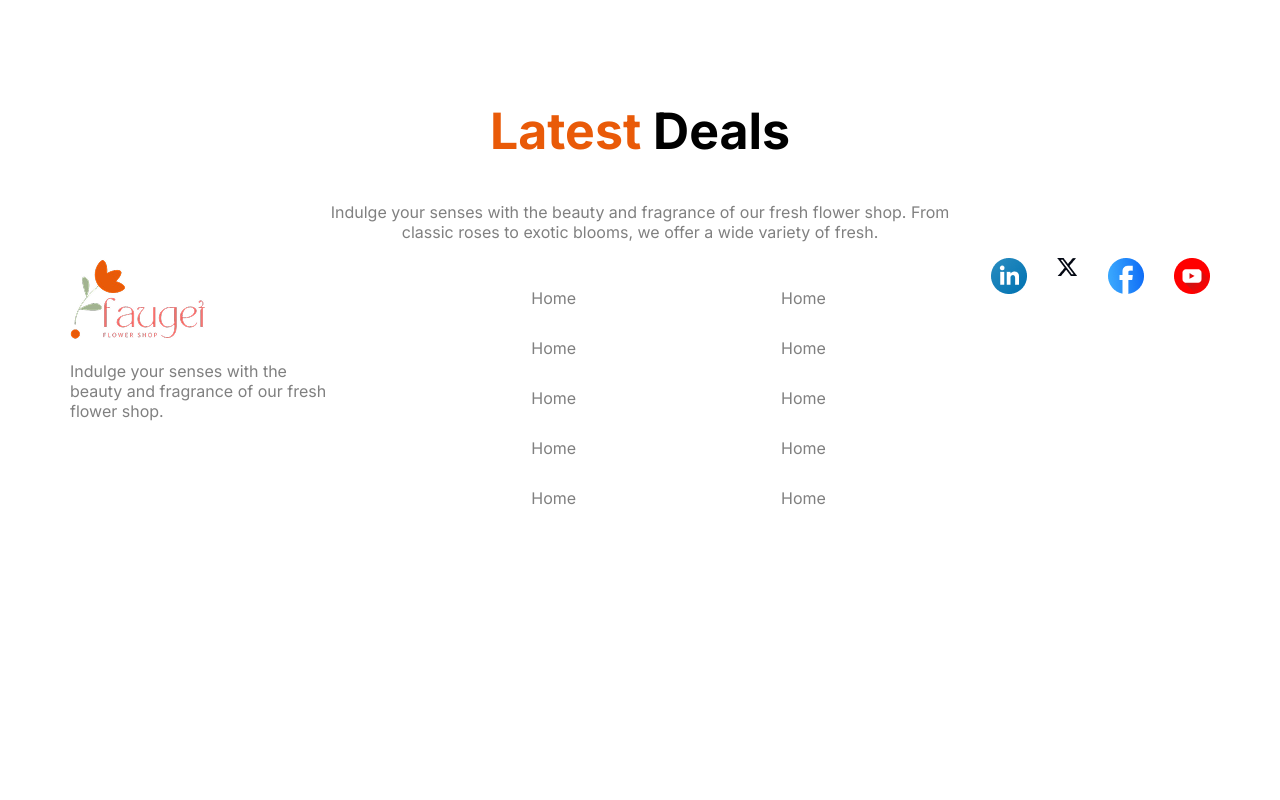
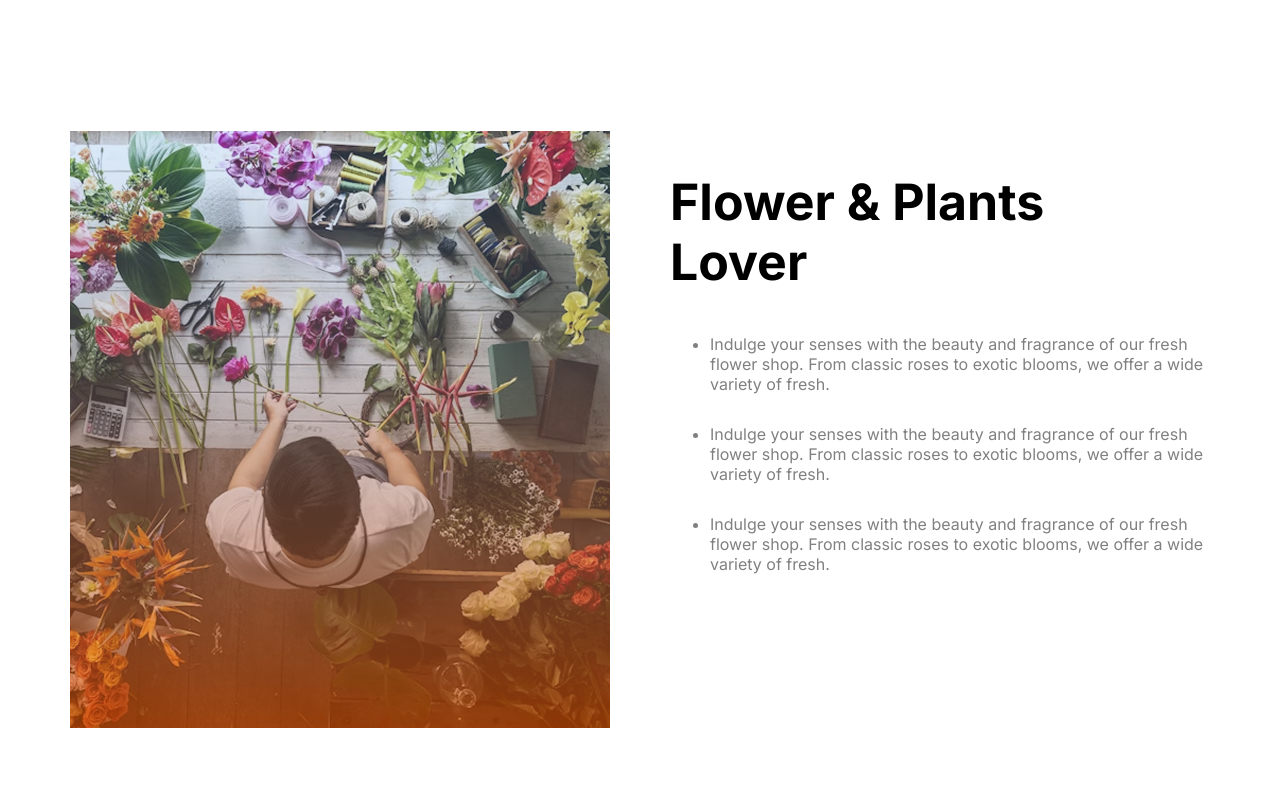
Before and after one commit to jakir41/flowers-faugei, a plain HTML site: page index.html in a window 1280 px wide. Shown: the part 1960-2760 px from the top of the page. Before the commit the page ends 2484 px from the top, so only its background shows below. Drawn offline with Linux system fonts and the light colour scheme.

Commit message:
flower join section done

```diff
--- a/index.html
+++ b/index.html
@@ -99,14 +99,37 @@
                 </div>
             </div>
         </section>
+        <section>
+            <div class="flower-lover-container">
+                <div>
+                    <img src="./assets/flower-store.png" alt="">
+                </div>
+                <div class="flower-text-container">
+                    <h2>
+                        Flower & Plants <br> Lover
+                    </h2>
+                    <ul>
+                        <li>
+                            Indulge your senses with the beauty and  fragrance of our fresh flower shop. From classic  roses to exotic blooms, we offer a wide variety  of fresh.
+
+                        </li>
+                        <li>
+                            Indulge your senses with the beauty and fragrance of our fresh flower shop. From classic roses to exotic blooms, we offer a wide variety of fresh.
+                        </li>
+                        <li>
+                            Indulge your senses with the beauty and fragrance of our fresh flower shop. From classic roses to exotic blooms, we offer a wide variety of fresh.
+                        </li>
+                    </ul>
+                </div>
+            </div>
+        </section>
         <!-- latest section -->
         <section>
             <div class="plan-text">
             <h1><span class="banner-title">Latest </span> Deals</h1>
             <p>Indulge your senses with the beauty and fragrance of our fresh flower shop. From <br> classic roses to exotic blooms, we offer a wide variety of fresh.</p>
         </div>
-
-        <!-- <div class="images-container">
+        <div class="images-container">
             <div class="img-left">
                 <div class="img-container">
                     <img src="./assets/deal-bloom.png" alt="">
@@ -124,11 +147,9 @@
             </div>
             <div class="img-rigth">
                 <img src="./assets/deal-zabo.png" alt="">
-                <p class="text">25% Off | Zabo Plant</p>
             </div>
-        </div> -->
+        </div>
         </section>
-
     </main>
     <footer class="container">
         <div class="main-footer">
@@ -139,19 +160,19 @@
             <div>
                 <ul class="footer-link">
                     <li><a href="">Home</a></li>
-                    <li><a href="">Home</a></li>
-                    <li><a href="">Home</a></li>
-                    <li><a href="">Home</a></li>
-                    <li><a href="">Home</a></li>
+                    <li><a href="">About Us</a></li>
+                    <li><a href="">Blog</a></li>
+                    <li><a href="">FAQ</a></li>
+                    <li><a href="">Contact Us</a></li>
                 </ul>
             </div>
             <div>
                 <ul class="footer-link">
+                    <li><a href="">Features</a></li>
+                    <li><a href="">Pricing</a></li>
+                    <li><a href="">Privacy policy</a></li>
                     <li><a href="">Home</a></li>
-                    <li><a href="">Home</a></li>
-                    <li><a href="">Home</a></li>
-                    <li><a href="">Home</a></li>
-                    <li><a href="">Home</a></li>
+                    <li><a href="">Help Center</a></li>
                 </ul>
             </div>
             <div class="footer-icon">
--- a/style.css
+++ b/style.css
@@ -43,7 +43,6 @@
     justify-content: space-between;
     align-items: end;
     margin-top: 120px;
-
 }
 .banner-title{
     color: rgb(233, 90, 8);
@@ -51,14 +50,12 @@
 .banner-text h1{
     font-size: 65px;
     font-weight: 700;
-
 }
 .banner-text p{
     color: rgba(0, 0, 0, 0.5);
 }
 .banner-img img{
     width: 570px;
-
 }
 .plan-text{
     text-align: center;
@@ -99,15 +96,30 @@
     gap: 20px;
     margin-top: 60px;
 }
+.flower-lover-container{
+    display: flex;
+    gap: 60px;
+    margin-top: 150px;
+}
+.flower-lover-container img{
+    width: 540px;
+}
+.flower-text-container h2{
+    font-size: 50px;
+    font-weight: bold;
+}
+.flower-text-container ul li{
+    margin-top: 30px;
+    color: gray;
+}
 .images-container{
     display: flex;
     gap: 30px;
-
+    margin: 50px 0;
 }
 .img-container{
     position: relative;
     width: 360px;
-
 }
 .img-container img{
     border-radius: 10px;
@@ -120,7 +132,6 @@
     color: whitesmoke;
     font-size: 20px;
     font-weight: bold;
-
 }
 .img-left{
     gap: 30px;
@@ -128,16 +139,7 @@
 .img-rigth img{
     width: 750px;
     border-radius: 20px;
-
 }
-
-
-
-
-
-
-
-
 .main-footer{
     display: flex;
     justify-content: space-between;
@@ -149,13 +151,10 @@
 .footer-link li{
     list-style: none;
     margin-top: 30px;
-
 }
-
 .footer-link  li a{
     text-decoration: none;
     color: gray;
-
 }
 .footer-icon{
     display: flex;
@@ -195,6 +194,14 @@
     .plan-card img{
         width: 100%;
     }
+    .flower-lover-container{
+        flex-direction: column;
+        margin: 0 10px;
+        margin-top: 40px;
+    }
+    .flower-lover-container img{
+        width: 100%;
+    }
     .images-container{
         flex-direction: column;
     }
@@ -210,5 +217,6 @@
     .main-footer{
         flex-direction: column;
         margin-left: 10px;
+
     }
 }
```
